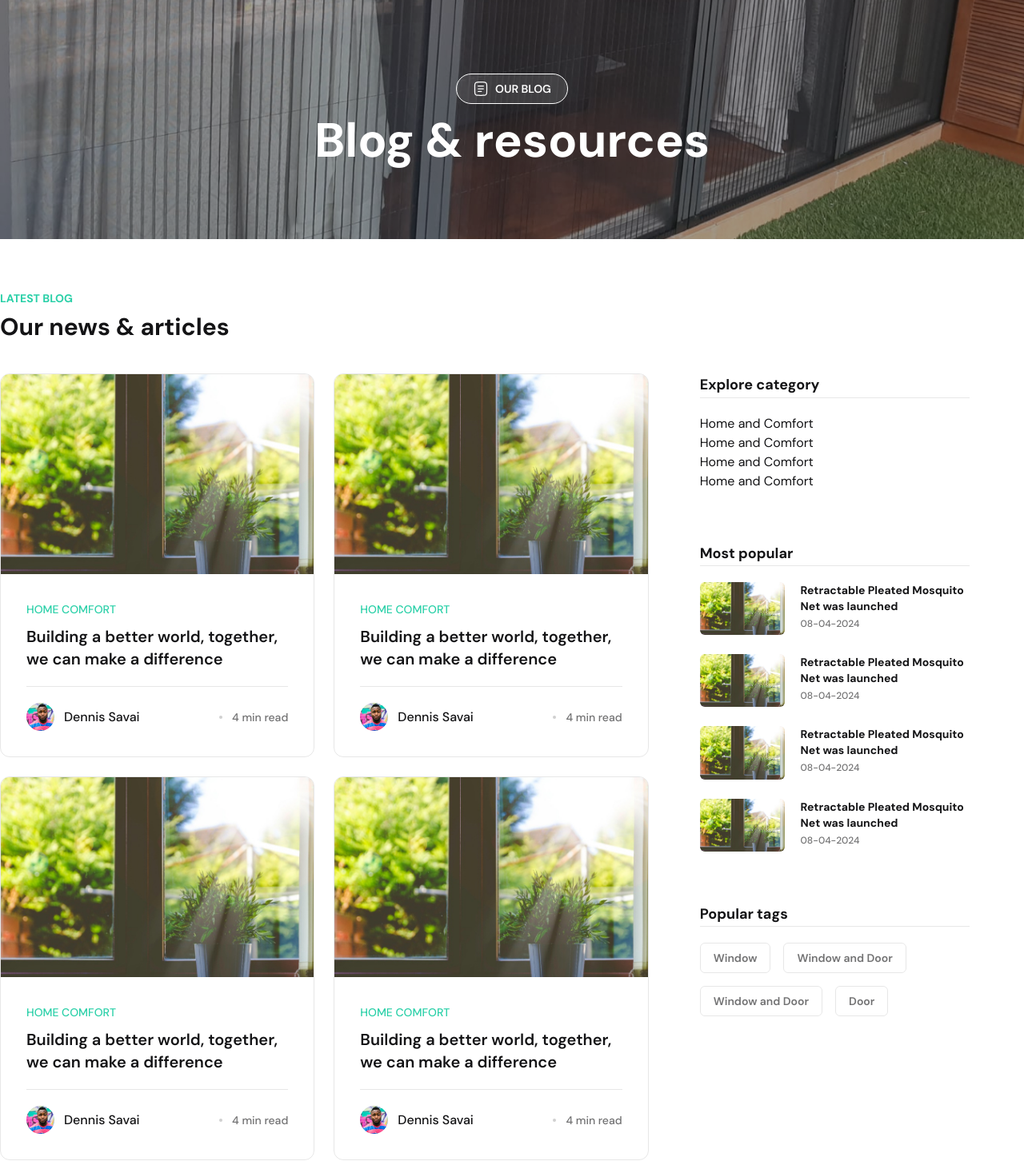
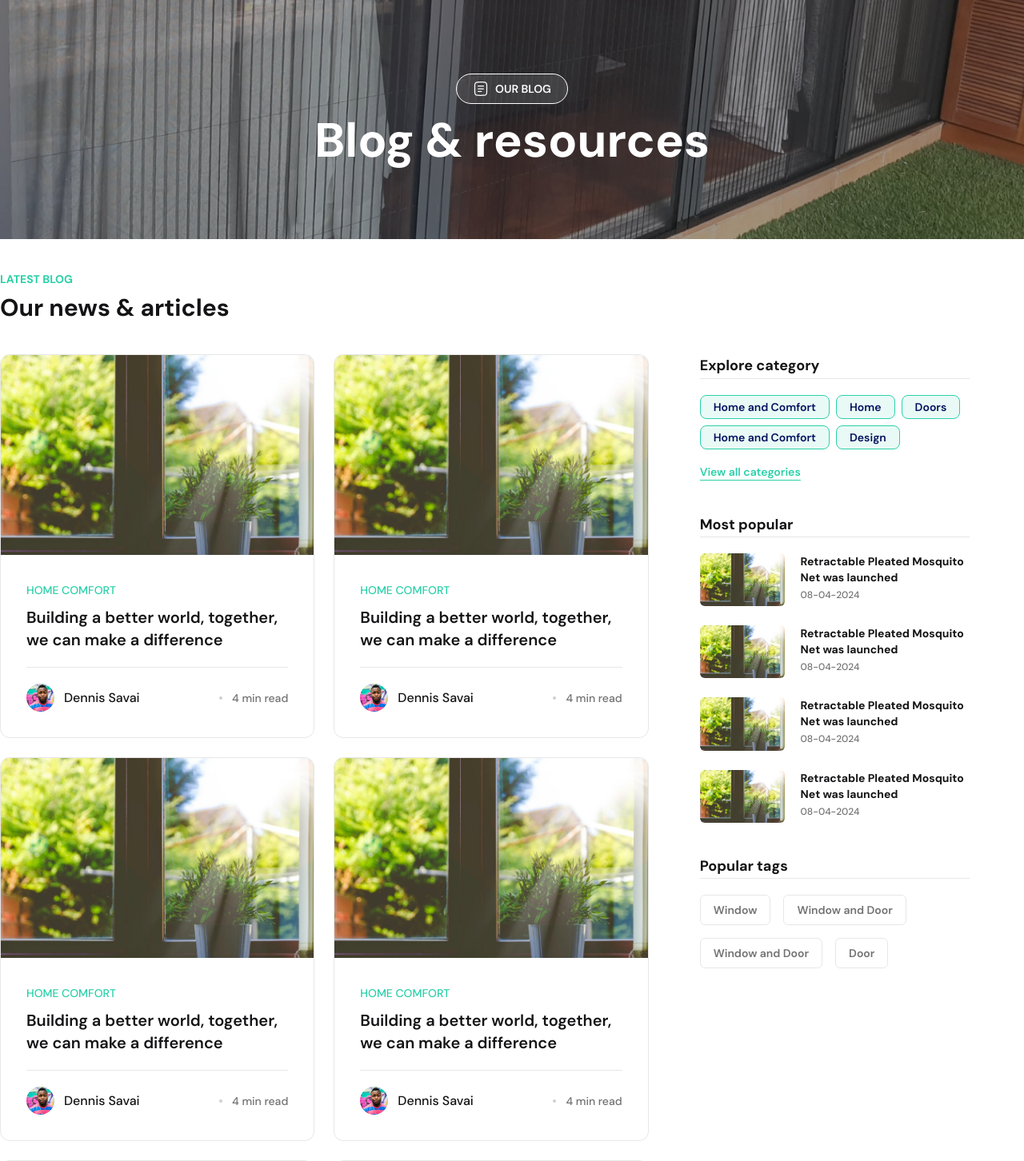
Before and after one commit to dsavai/dudunets_wordpress, a PHP site: page /blog.html in a window 1280 px wide. Shown: the part 130-1582 px from the top of the page at 80% size. Run offline with PHP 8.4, Linux system fonts and the light colour scheme; some libraries are stand-ins or nearby versions.

Commit message:
added files

```diff
--- a/blog.html
+++ b/blog.html
@@ -207,7 +207,7 @@
         </section>
         <section class="module module--blog">
             <div class="container mx-auto">
-                <div class="mt-16 mb-10">
+                <div class="mt-10 mb-10">
                     <h4 class="text-sm uppercase text-primary font-bold mb-2">LATEST BLOG</h4>
                     <h2 class="text-3xl font-bold">Our news & articles</h2>
                 </div>
@@ -407,24 +407,30 @@
                         </div>
                     </div>
                     <div class="basis-1/3">
-                        <div class="mb-16 w-10/12">
+                        <div class="mb-10 w-10/12">
                             <h4 class="text-lg font-bold leading-relaxed border-b border-black/10">Explore category</h4>
-                            <ul class="mt-5">
-                                <li>
-                                    <a href="#">Home and Comfort</a>
+                            <ul class="mt-5 flex flex-wrap gap-x-1">
+                                <li class="mr-1">
+                                    <a href="#" class="block text-sm font-semibold text-secondary border border-primary bg-primary/10 mb-2 rounded-lg px-4 py-1">Home and Comfort</a>
                                 </li>
-                                <li>
-                                    <a href="#">Home and Comfort</a>
+                                <li class="mr-1">
+                                    <a href="#" class="block text-sm font-semibold text-secondary border border-primary bg-primary/10 mb-2 rounded-lg px-4 py-1">Home</a>
                                 </li>
-                                <li>
-                                    <a href="#">Home and Comfort</a>
+                                <li class="mr-1">
+                                    <a href="#" class="block text-sm font-semibold text-secondary border border-primary bg-primary/10 mb-2 rounded-lg px-4 py-1">Doors</a>
                                 </li>
-                                <li>
-                                    <a href="#">Home and Comfort</a>
+                                <li class="mr-1">
+                                    <a href="#" class="block text-sm font-semibold text-secondary border border-primary bg-primary/10 mb-2 rounded-lg px-4 py-1">Home and Comfort</a>
+                                </li>
+                                <li class="mr-1">
+                                    <a href="#" class="block text-sm font-semibold text-secondary border border-primary bg-primary/10 mb-2 rounded-lg px-4 py-1">Design</a>
                                 </li>
                             </ul>
+                            <div class="mt-2">
+                                <a href="#" class="text-sm text-primary border-b border-primary inline-block font-semibold">View all categories</a>
+                            </div>
                         </div>
-                        <div class="mb-16 w-10/12">
+                        <div class="mb-10 w-10/12">
                             <h4 class="text-lg font-bold leading-relaxed border-b border-black/10">Most popular</h4>
                             <div class="mt-5">
                                 <div class="flex gap-5 mb-6">
--- a/css/site.css
+++ b/css/site.css
@@ -782,6 +782,14 @@ video {
   margin-left: 24rem;
 }
 
+.mr-1 {
+  margin-right: 0.25rem;
+}
+
+.mr-4 {
+  margin-right: 1rem;
+}
+
 .block {
   display: block;
 }
@@ -1132,6 +1140,11 @@ video {
   row-gap: 0.75rem;
 }
 
+.gap-x-1 {
+  -moz-column-gap: 0.25rem;
+       column-gap: 0.25rem;
+}
+
 .overflow-hidden {
   overflow: hidden;
 }
@@ -1259,6 +1272,18 @@ video {
 
 .bg-white\/10 {
   background-color: rgb(255 255 255 / 0.1);
+}
+
+.bg-primary\/15 {
+  background-color: rgb(42 208 168 / 0.15);
+}
+
+.bg-primary\/20 {
+  background-color: rgb(42 208 168 / 0.2);
+}
+
+.bg-primary\/10 {
+  background-color: rgb(42 208 168 / 0.1);
 }
 
 .bg-opacity-20 {
@@ -1432,6 +1457,11 @@ video {
   padding-right: 1rem;
 }
 
+.py-\[5px\] {
+  padding-top: 5px;
+  padding-bottom: 5px;
+}
+
 .pb-0 {
   padding-bottom: 0px;
 }
```
